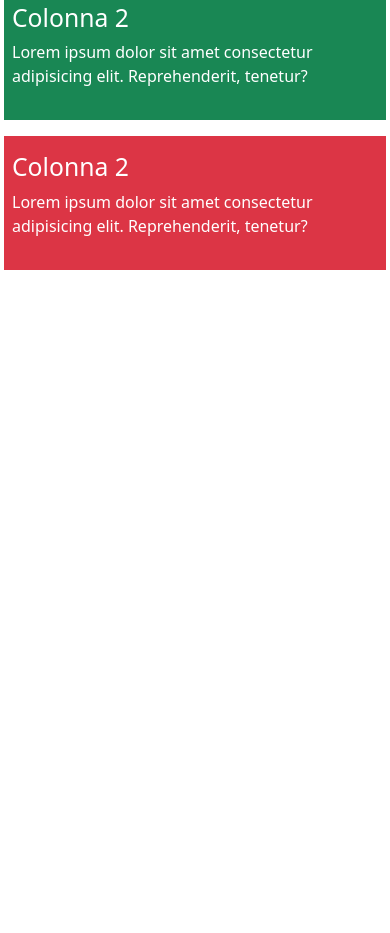
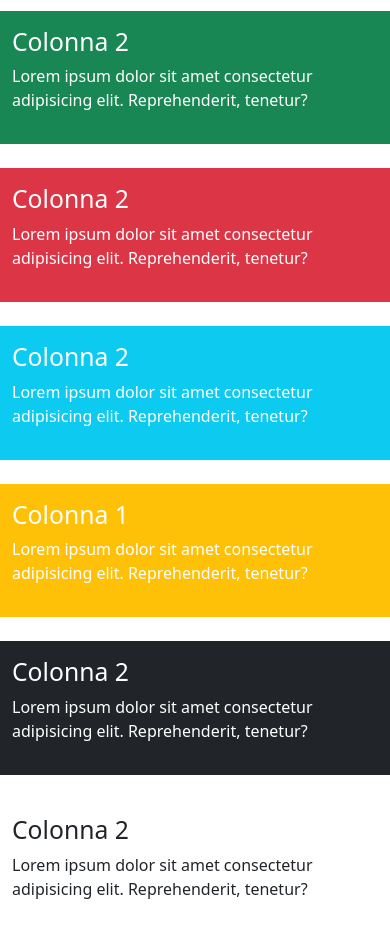
Before and after one commit to xhonatankonomi/htmlcss-bootstrap-layout, a plain HTML site: page index.html in a window 390 px wide. Shown: the part 649-1582 px from the top of the page. Before the commit the page ends 919 px from the top, so only its background shows below. Drawn offline with nearby package versions, Linux system fonts and the light colour scheme.

Commit message:
complete rows and each style and responsivness

```diff
--- a/index.html
+++ b/index.html
@@ -16,8 +16,8 @@
                     Layout a griglia con diversi breakpoint (sm, md, lg).
                 </p>
             </div>
-            <div class="row g-3">
-                <div class="col-lg-4 col-md-6 col-sm-12 pt-3 pb-3 pl-1">
+            <div class="row g-4">
+                <div class="col-lg-4 col-md-6 col-sm-12 pt-3 pb-3">
                         <h2>
                             Colonna 1
                         </h2>
@@ -25,7 +25,7 @@
                            Lorem ipsum dolor sit amet consectetur adipisicing elit. Reprehenderit, tenetur?
                         </p>
                 </div>
-                <div class="col-lg-8 col-md-6 col-sm-12 bg-secondary text-white pt-3 pb-3 pl-1">
+                <div class="col-lg-8 col-md-6 col-sm-12 bg-secondary text-white pt-3 pb-3 pl-2">
                         <h2>
                             Colonna 2
                         </h2>
@@ -33,7 +33,7 @@
                            Lorem ipsum dolor sit amet consectetur adipisicing elit. Reprehenderit, tenetur?
                         </p>
                 </div>
-                <div class="col-lg-4 col-md-4 col-sm-6 bg-primary text-white pt-3 pb-3 pl-1">
+                <div class="col-lg-4 col-md-4 col-sm-6 bg-primary text-white pt-3 pb-3 pl-2">
                         <h2>
                             Colonna 1
                         </h2>
@@ -41,7 +41,7 @@
                            Lorem ipsum dolor sit amet consectetur adipisicing elit. Reprehenderit, tenetur?
                         </p>
                 </div>
-                <div class="col-lg-4 col-md-4 col-sm-6 bg-success text-white pt-3 pb-3 pl-1">
+                <div class="col-lg-4 col-md-4 col-sm-6 bg-success text-white pt-3 pb-3 pl-2">
                         <h2>
                             Colonna 2
                         </h2>
@@ -49,7 +49,39 @@
                            Lorem ipsum dolor sit amet consectetur adipisicing elit. Reprehenderit, tenetur?
                         </p>
                 </div>
-                <div class="col-lg-4 col-md-4 col-sm-12 bg-danger text-white pt-3 pb-3 pl-1">
+                <div class="col-lg-4 col-md-4 col-sm-12 bg-danger text-white pt-3 pb-3 pl-2">
+                        <h2>
+                            Colonna 2
+                        </h2>
+                        <p>
+                           Lorem ipsum dolor sit amet consectetur adipisicing elit. Reprehenderit, tenetur?
+                        </p>
+                </div>
+                <div class="col-lg-3 col-md-3 col-sm-6 bg-info text-white pt-3 pb-3 pl-2">
+                        <h2>
+                            Colonna 2
+                        </h2>
+                        <p>
+                           Lorem ipsum dolor sit amet consectetur adipisicing elit. Reprehenderit, tenetur?
+                        </p>
+                </div>
+                <div class="col-lg-3 col-md-3 col-sm-6 bg-warning text-white pt-3 pb-3 pl-2">
+                        <h2>
+                            Colonna 1
+                        </h2>
+                        <p>
+                           Lorem ipsum dolor sit amet consectetur adipisicing elit. Reprehenderit, tenetur?
+                        </p>
+                </div>
+                <div class="col-lg-3 col-md-3 col-sm-6 bg-dark text-white pt-3 pb-3 pl-2">
+                        <h2>
+                            Colonna 2
+                        </h2>
+                        <p>
+                           Lorem ipsum dolor sit amet consectetur adipisicing elit. Reprehenderit, tenetur?
+                        </p>
+                </div>
+                <div class="col-lg-3 col-md-3 col-sm-6 bg-light-bg-subtle pt-3 pb-3 pl-2">
                         <h2>
                             Colonna 2
                         </h2>
```
